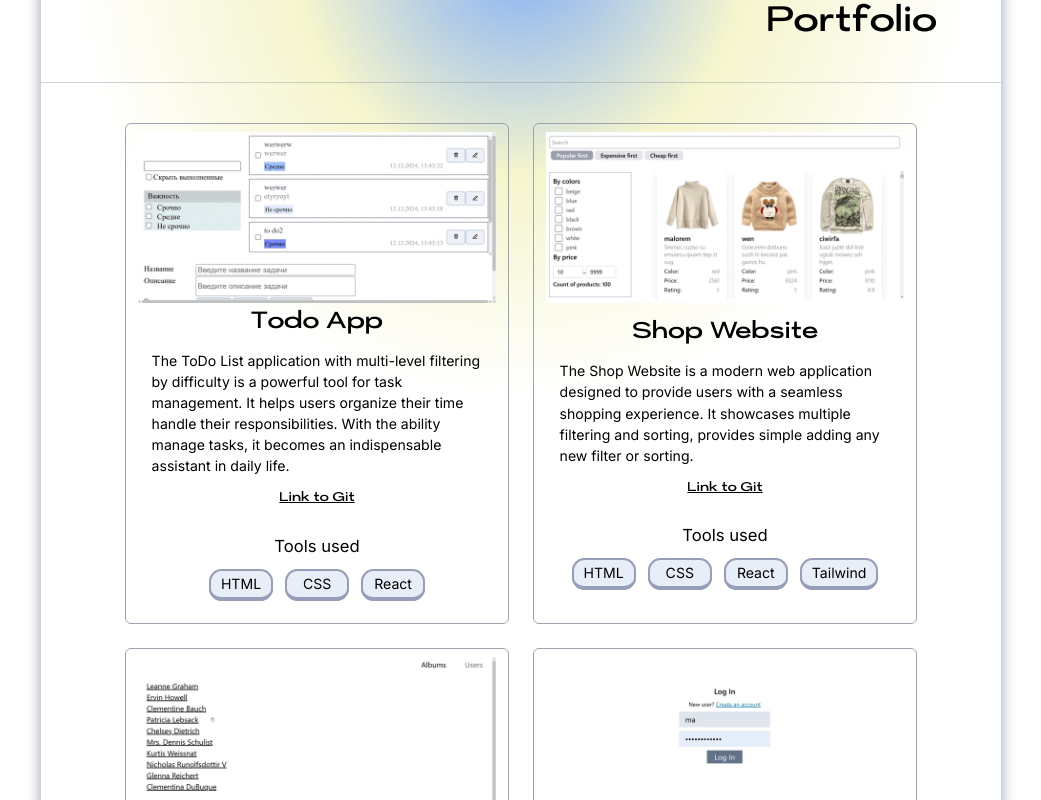
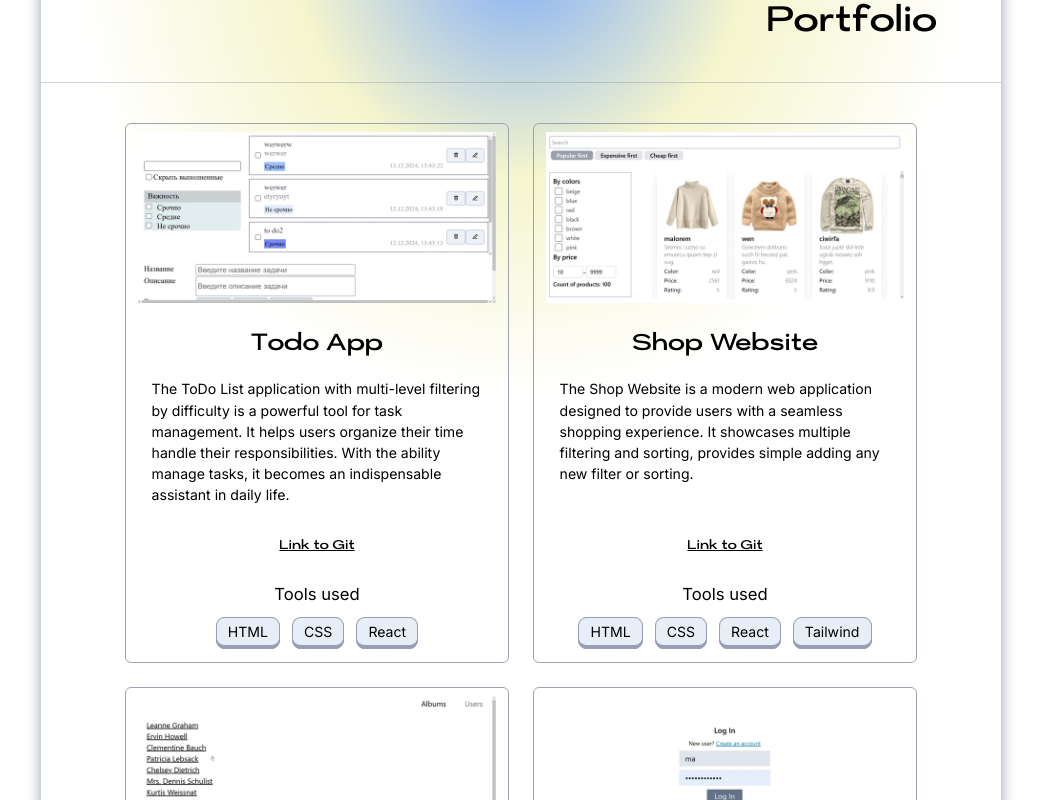
Before and after one commit to mavylow/mavylow-portfolio, a React (Vite) app: page / in a window 1280 px wide. Shown: the part 1640-2440 px from the top of the page, without its empty margins (119-1160 px from the left). Built offline with nearby package versions, Linux system fonts and the light colour scheme.

Commit message:
fix project card

```diff
--- a/src/CV.jsx
+++ b/src/CV.jsx
@@ -59,9 +59,9 @@ export default function CV() {
                 </div>
                 <div className="flex flex-col text-[8px] item-bottom justify-between flex-wrap sm:text-[8px] sm:flex-row laptop:text-[1vw] ">
                   <a href="https://t.me/mavyllow">
-                    <span className="flex flex-row gap-1 pr-0.5">
+                    <span className="flex flex-row gap-1 pr-0.5 items-center">
                       <Tg />
-                      <p>mavyllow</p>
+                      <p >mavyllow</p>
                     </span>
                   </a>
                   <a href="https://www.linkedin.com/in/sofia-majseenko-92107a1b6/">
--- a/src/ProjectCard.jsx
+++ b/src/ProjectCard.jsx
@@ -7,7 +7,7 @@ export const ProjectCard = ({
   link,
   tools,
 }) => (
-  <div className="card flex flex-col relative w-[260px] min-h-[340px] h-fit border justify-between border-gray-400 rounded-md  items-center pt-2 pb-[1vw]  laptop:w-[30vw]">
+  <div className="card flex flex-col relative w-[260px] min-h-[340px] h-fit border justify-between border-gray-400 rounded-md  items-center pt-2   laptop:w-[30vw]">
     <div className="imgBx h-auto w-[240px] bg-slate-300 rounded-md  laptop:w-[28vw]">
       <img
         className="w-full h-full object-cover "
@@ -15,11 +15,11 @@ export const ProjectCard = ({
         alt={`${title} Preview`}
       />
     </div>
-    <div className="content flex flex-col  items-center justify-center h-[180px] flex-grow pb-1 laptop:h-[24vw]">
-      <h2 className="text-base pb-[1vw]  laptop:text-[2vw]">
+    <div className="content flex flex-col  items-center justify-start h-[240px] my-[1vw] flex-grow pb-1 laptop:h-[26vw]">
+      <h2 className="text-base p-[1.5vw]  laptop:text-[2vw]">
         {title}
       </h2>
-      <p className="block text-[9px] font-inter transition-opacity duration-300 px-[2vw] pb-[1vw] laptop:text-[1.1vw]">
+      <p className="block text-[9px] font-inter transition-opacity h-1/2 duration-300 px-[2vw] laptop:text-[1.1vw] ">
         {description}
       </p>
       <a
--- a/src/SkillBar.jsx
+++ b/src/SkillBar.jsx
@@ -9,7 +9,7 @@ export default function SkillBar({
   return (
     <div className="flex flex-col w-auto relative ">
       <span
-        className={`flex justify-center text-[10px] py-1  w-auto px-2 pt-0.5 rounded-[6px] z-20 h-4 laptop:text-[1.1vw] laptop:h-[2.2vw] laptop:px-3 laptop:pt-1  laptop:rounded-[1vw] laptop:min-w-16 ${
+        className={`flex justify-center text-[10px] py-1  w-auto px-2 pt-0.5 rounded-[6px] z-20 h-4 laptop:text-[1.1vw] laptop:h-[2.2vw] laptop:px-2 lg:px-3 laptop:pt-1  laptop:rounded-[0.7vw] laptop:min-w-13 lg:min-w-15 ${
           theme === "night" ? "bg-night-bg" : "bg-day-bg"
         }`}
       >
@@ -20,20 +20,20 @@ export default function SkillBar({
           theme === "night"
             ? "bg-night-progress"
             : "bg-day-progress"
-        }  z-10 laptop:h-[2.5vw] laptop:rounded-[1vw]`}
+        }  z-10 laptop:h-[2.5vw] laptop:rounded-[0.7vw]`}
         style={{ width: `${percentage}%` }}
       ></div>
       <div
         className={`px-2 rounded-[6px] absolute  h-[19px]  ${
           theme === "night" ? "bg-night-bg" : "bg-day-bg"
-        } z-0 w-full laptop:h-[2.5vw] laptop:rounded-[1vw]`}
+        } z-0 w-full laptop:h-[2.5vw] laptop:rounded-[0.7vw]`}
       ></div>
       <div
         className={`px-2 rounded-[6px] absolute z-30 h-[19px]  w-full border  ${
           theme === "night"
             ? "border-night-progress"
             : "border-day-progress"
-        } laptop:h-[2.5vw] laptop:rounded-[1vw] laptop:border-2`}
+        } laptop:h-[2.5vw] laptop:rounded-[0.7vw] laptop:border-1 lg:border-1.5`}
       ></div>
     </div>
   );
```
